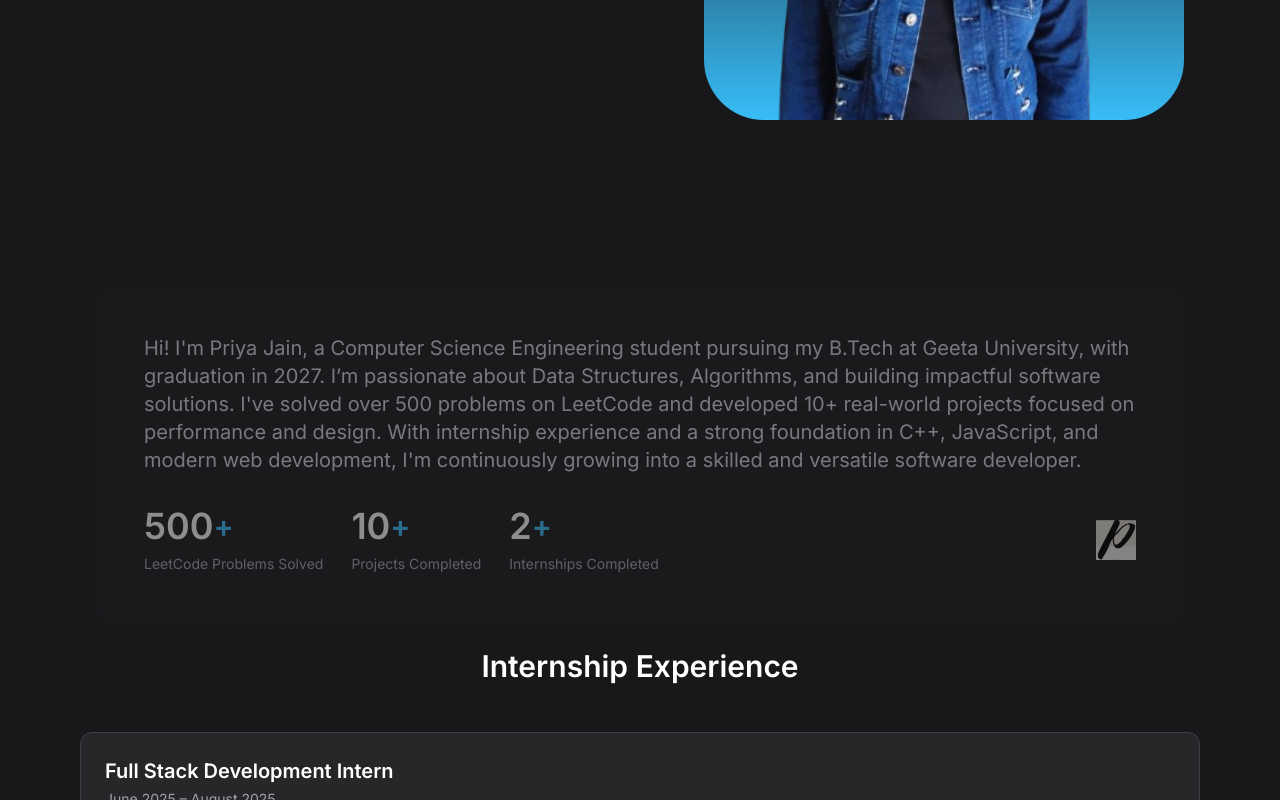
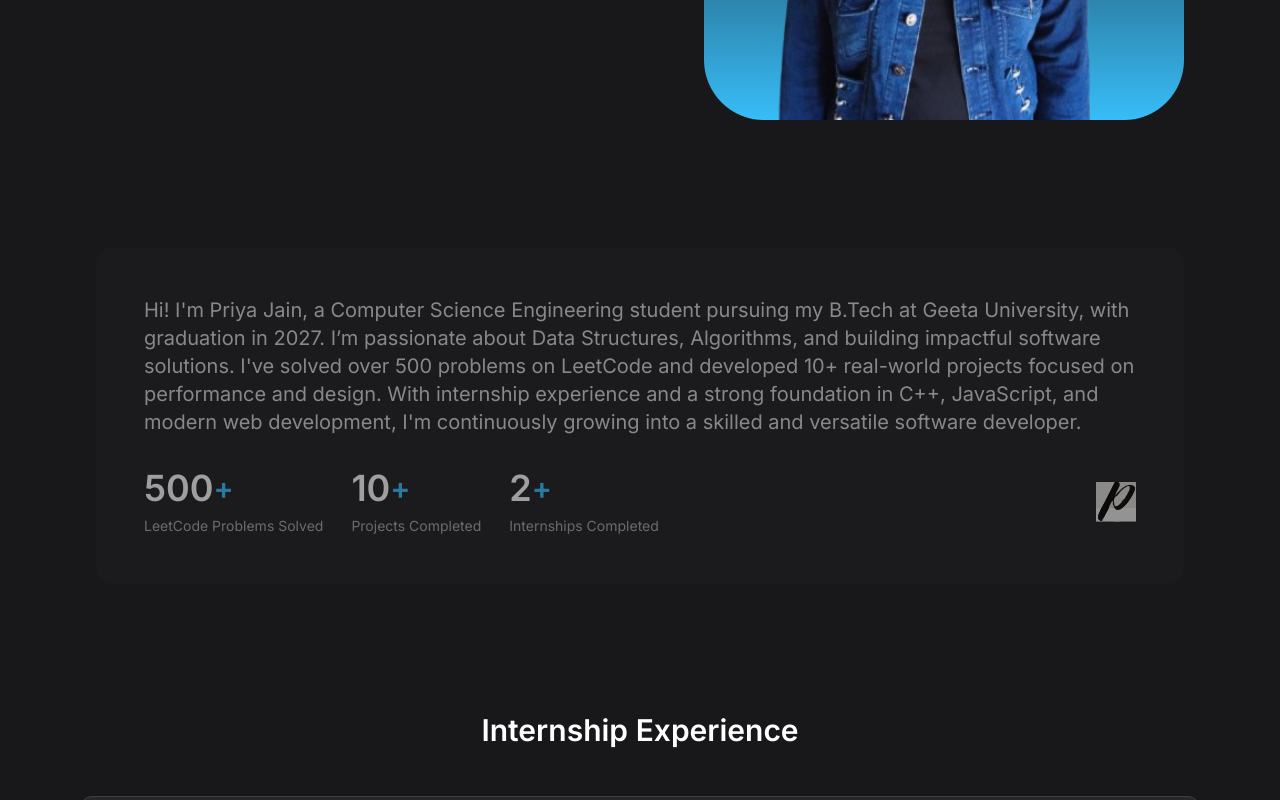
Before and after one commit to PJain7988/Portfolio, a React (Vite) app: page / in a window 1280 px wide. Shown: the part 520-1320 px from the top of the page. Built offline with nearby package versions, Linux system fonts and the light colour scheme.

Commit message:
Fix mobile responsive spacing, horizontal overflow, and hero text size

```diff
--- a/src/components/Hero.jsx
+++ b/src/components/Hero.jsx
@@ -27,7 +27,7 @@ const Hero = () => {
                     </div>
 
                     <motion.h2
-                        className="headline-1 mt-5 mb-8 lg:mb-10 text-5xl sm:text-5xl font-extrabold leading-snug
+                        className="headline-1 mt-5 mb-8 lg:mb-10 text-3xl md:text-5xl font-extrabold leading-snug
                        bg-gradient-to-r from-indigo-500 via-pink-500 to-orange-400
                        bg-clip-text text-transparent"
                         initial={{ opacity: 0 }}
@@ -47,7 +47,7 @@ const Hero = () => {
                         />
                     </motion.h2>
 
-                    <div className="flex items-center gap-3">
+                    <div className="flex flex-wrap items-center gap-3">
                         <a
                             href="/images/PriyaJainCV.pdf"
                             download
--- a/src/index.css
+++ b/src/index.css
@@ -3,11 +3,13 @@
 @tailwind utilities;
 
 * BASE
-html{
-    scroll-behavior:smooth;
+html {
+    scroll-behavior: smooth;
+    overflow-x: hidden;
 }
-body{
-    @apply bg-zinc-900 text-zinc-50
+body {
+    @apply bg-zinc-900 text-zinc-50;
+    overflow-x: hidden;
 }
 .material-symbols-rounded {
     @apply w-[1rem] h-[1em] overflow-hidden;
@@ -79,8 +81,8 @@ body{
     @apply h-11 bg-zinc-800 hover:bg-zinc-700 active:bg-zinc-800
 }
 
-.section{
-    @apply pt-20 lg:pt-32
+.section {
+    @apply py-16 lg:py-24;
 }
 
 .title-1{
```
